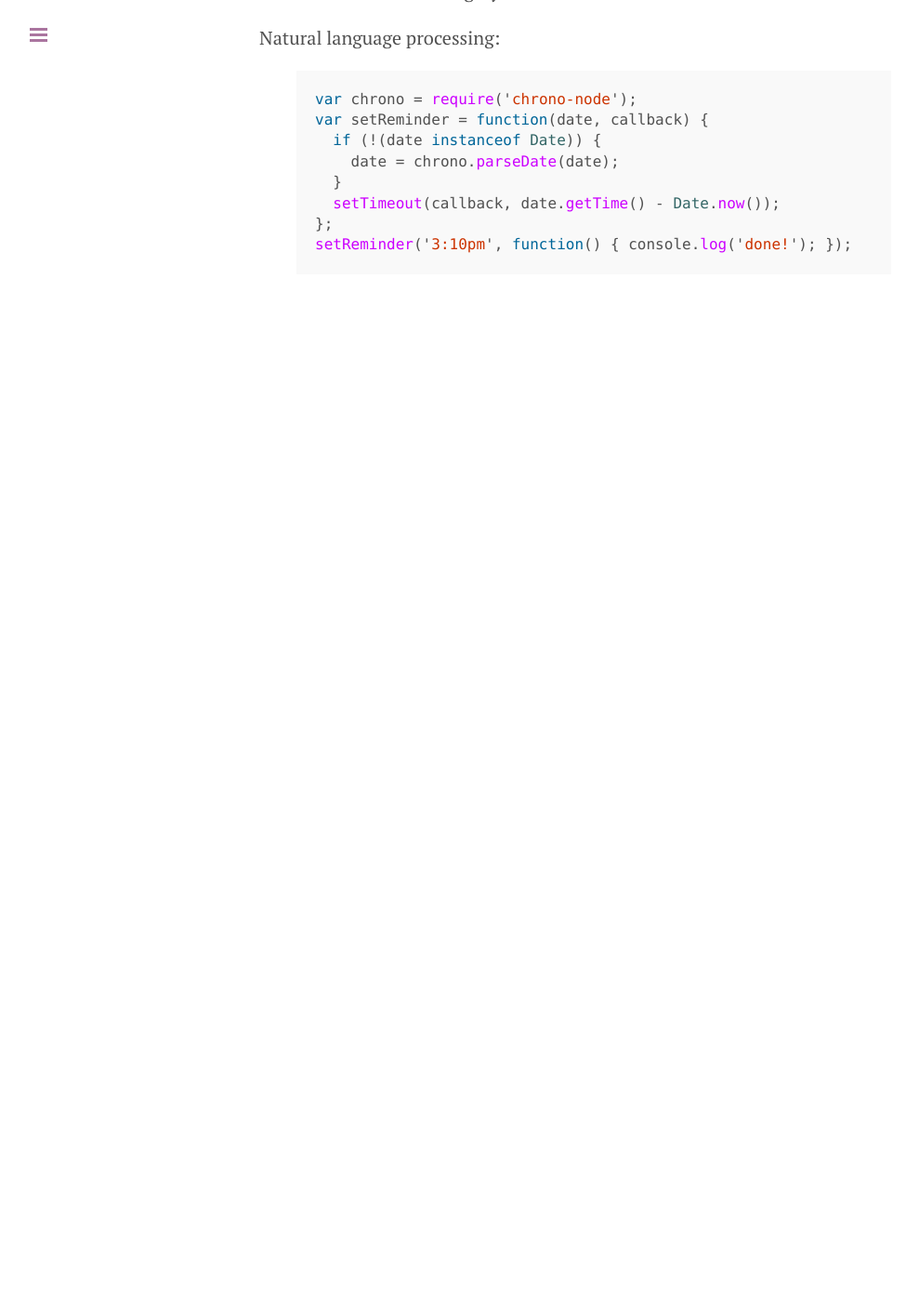
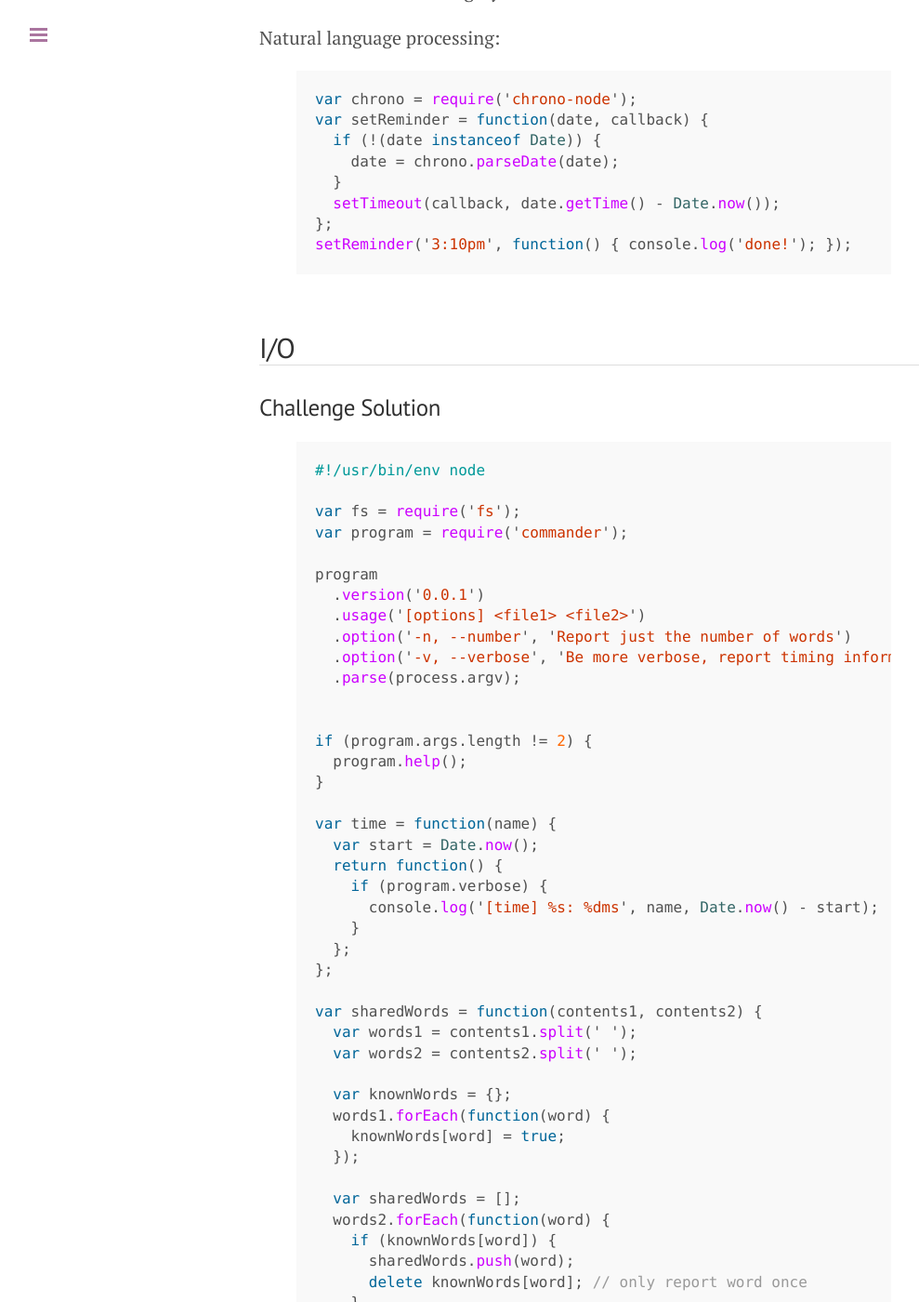
Before and after one commit to wbyoung/jsi, a Jekyll site: the page built from _posts/00-02-01-io-notes.md, in a window 1280 px wide and 1400 px high, scrolled down 5424 px. Shown: the whole window at 93% size, without its empty margins (1-990 px from the left). Built offline with Jekyll 4.4.1, drawn with Linux system fonts in a browser that asks for light colours; nearby versions of some CDN libraries; Markdown is read by kramdown in place of the engine named in the settings; before the commit the page ends 5799 px from its top, so only the background shows below that; some of the changed text lies outside the part shown.

Commit message:
Shared words project.

```diff
--- a/_posts/00-02-01-io-notes.md
+++ b/_posts/00-02-01-io-notes.md
@@ -242,3 +242,146 @@ var setReminder = function(date, callback) {
 };
 setReminder('3:10pm', function() { console.log('done!'); });
 {% endhighlight %}
+
+## I/O
+
+### Challenge Solution
+
+{% highlight javascript %}
+#!/usr/bin/env node
+
+var fs = require('fs');
+var program = require('commander');
+
+program
+  .version('0.0.1')
+  .usage('[options] <file1> <file2>')
+  .option('-n, --number', 'Report just the number of words')
+  .option('-v, --verbose', 'Be more verbose, report timing information')
+  .parse(process.argv);
+
+
+if (program.args.length != 2) {
+  program.help();
+}
+
+var time = function(name) {
+  var start = Date.now();
+  return function() {
+    if (program.verbose) {
+      console.log('[time] %s: %dms', name, Date.now() - start);
+    }
+  };
+};
+
+var sharedWords = function(contents1, contents2) {
+  var words1 = contents1.split(' ');
+  var words2 = contents2.split(' ');
+
+  var knownWords = {};
+  words1.forEach(function(word) {
+    knownWords[word] = true;
+  });
+
+  var sharedWords = [];
+  words2.forEach(function(word) {
+    if (knownWords[word]) {
+      sharedWords.push(word);
+      delete knownWords[word]; // only report word once
+    }
+  });
+  return sharedWords;
+};
+
+var sharedWordsBigOOfNSquared = function(contents1, contents2) {
+  var words1 = contents1.split(' ');
+  var words2 = contents2.split(' ');
+  var sharedWords = [];
+
+  words1.forEach(function(word1) {
+    var reported = false;
+    sharedWords.every(function(reportedWord) {
+      if (word1 == reportedWord) {
+        reported = true;
+        return false;
+      }
+      return true;
+    });
+    if (!reported) {
+      words2.every(function(word2) {
+        if (word1 == word2) {
+          sharedWords.push(word1);
+          return false;
+        }
+        return true;
+      });
+    }
+  });
+
+  return sharedWords;
+};
+
+var file1 = {
+  path: program.args[0],
+  contents: null
+};
+
+var file2 = {
+  path: program.args[1],
+  contents: null
+};
+
+var doneReading = time('read the files');
+var compareIfBothFilesRead = function() {
+  if (file1.contents && file2.contents) {
+    doneReading();
+
+    var done = time('word comparison');
+    var shared = sharedWords(file1.contents, file2.contents);
+    done();
+
+    if (program.number) { console.log('%d words in common.', shared.length); }
+    else {
+      shared.forEach(function(word) {
+        console.log(word);
+      });
+    }
+  }
+};
+
+fs.readFile(file1.path, { encoding: 'utf8' }, function(err, contents) {
+  file1.contents = contents;
+  compareIfBothFilesRead();
+});
+
+fs.readFile(file2.path, { encoding: 'utf8' }, function(err, contents) {
+  file2.contents = contents;
+  compareIfBothFilesRead();
+});
+{% endhighlight %}
+
+### Challenge Inputs
+
+This code was used to create rather large text files for the compare words
+problem. 10,000 words were created in each of two files.
+
+{% highlight javascript %}
+var fs = require('fs');
+
+var wordCount = parseInt(process.argv[2]);
+
+if (process.argv.length != 3) {
+  console.log('useage: create-words number');
+  process.exit(1);
+}
+
+fs.readFile('/usr/share/dict/words', { encoding: 'utf8' }, function(err, contents) {
+  var lines = contents.split('\n');
+  for (var i = 0; i < wordCount; i++) {
+    var word = lines[Math.floor(Math.random() * lines.length)].trim();
+    process.stdout.write(word);
+    process.stdout.write(' ');
+  }
+  process.stdout.write('\n');
+});
+{% endhighlight %}
--- a/css/local.css
+++ b/css/local.css
@@ -58,6 +58,7 @@ aside.objective {
   border-left: 3px solid #aa759f;
   padding-top: 0em;
   padding-bottom: 0em;
+  max-height: none;
   color: inherit;
 }
 
```
Also changed, not shown: _posts/00-02-01-io.md (+78 -0 lines).
